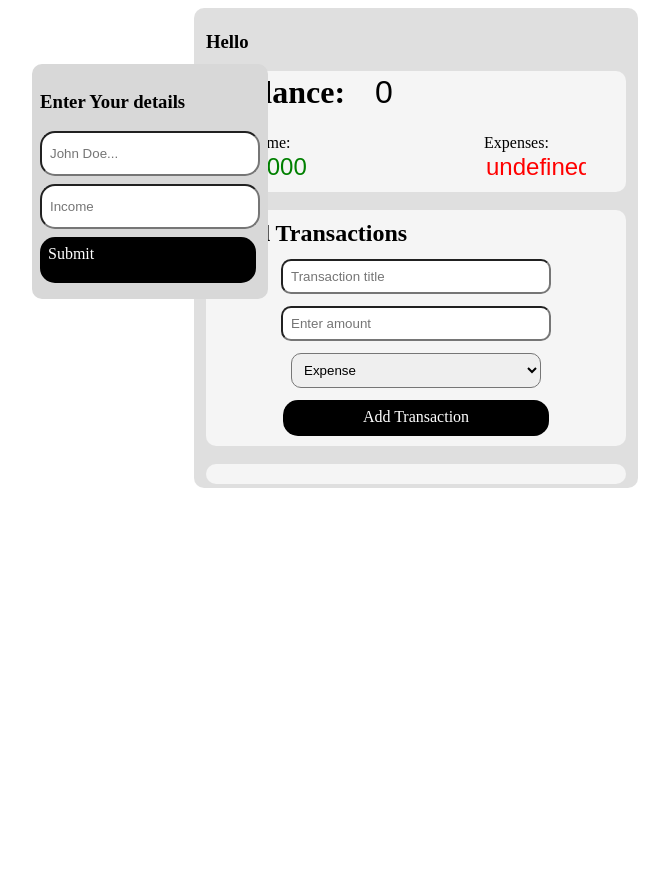
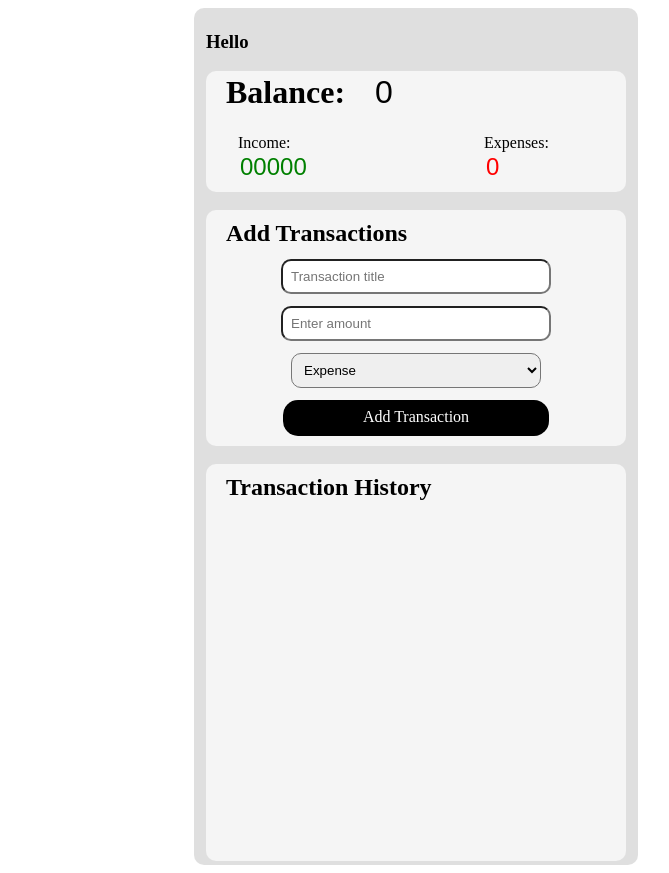
Before and after one commit to Sabdulgafar/ExpTrack, a plain HTML site: page index.html in a window 1280 px wide. Both pictures are taken after a click on the link "Add Transaction". Shown: the whole page, without its empty margins (224-893 px from the left). Before the commit the page ends 800 px from the top, so only its background shows below. Drawn offline with Linux system fonts and the light colour scheme.

Commit message:
fixed the string addition

```diff
--- a/index.html
+++ b/index.html
@@ -31,9 +31,9 @@
     <div id="UserInfo">
         <h3>Enter Your details</h3>
         <form>
-            <input type="text" placeholder="John Doe..." id="UserNameInput" class="input">
+            <input type="text" placeholder="Your Name" id="UserNameInput" class="input">
 
-            <input type="text" placeholder="Income" id="UserBalanceInput" class="input">
+            <input type="text" placeholder="Your Income" id="UserBalanceInput" class="input">
 
             <a class="input" style="height: 30px; width: 200px; background-color: black; color: white;" onclick="CollectUserInfo()">Submit</a>
         </form>
@@ -46,12 +46,12 @@
 
             <div class="flex">
                 <div>Income: <input type="text" name="" id="UserIncome" value="00000"></div>
-                <div>Expenses: <input type="text" name="" id="UserExpenses" value=''></div>
+                <div>Expenses: <input type="text" name="" id="UserExpenses" value=""></div>
             </div>
         </div>
         <br/>
         <div class="patchSection transaction-section">
-            <h2 class="TransactionTitle">Add Transactions</h2>
+            <h2 class="PatchTitle">Add Transactions</h2>
             <form action="">
                 <input type="text" placeholder="Transaction title" id="TransactionTitle">
                 <input type="number" placeholder="Enter amount" id="TransactionAmount">
@@ -64,7 +64,8 @@
         </div>
         <br/>
         <div class="patchSection">
-
+            <h2 class="PatchTitle">Transaction History</h2>
+            <div class="list-container"></div>
         </div>
     </div>
 
--- a/script.js
+++ b/script.js
@@ -43,6 +43,8 @@
 // }
 
 let Username,UserBalance,UserIncome,UserExpense,expinc;
+
+
 function CollectUserInfo(){
     Username = document.getElementById('UserNameInput').value;
     UserBalance = document.getElementById('UserBalanceInput').value;
@@ -54,20 +56,49 @@ function CollectUserInfo(){
     document.getElementById('UserInfo').style.display="none";
 }
 
+// function AddTransaction(){
+//     expinc=document.getElementById('ExpInc').value;
+//     UserExpense=document.getElementById('UserExpenses').value;
+//     UserBalance=document.getElementById('UserBalance').value;
+//     if(expinc==='expense'){
+//         let TransactionAmount=document.getElementById('TransactionAmount').value;
+
+//         let newBalance=(eval(UserBalance-TransactionAmount));
+//         document.getElementById('UserBalance').value=newBalance;
+
+//         let newExpense=(eval(TransactionAmount+UserExpense));
+//         // document.getElementById('UserExpenses').value=newExpense;
+//         console.log(newExpense);
+//     }
+//     document.getElementById('TransactionAmount').value="";
+// }
+
 function AddTransaction(){
-    expinc=document.getElementById('ExpInc').value;
-    UserExpense=document.getElementById('UserExpenses').value;
-    UserBalance=document.getElementById('UserBalance').value;
-    if(expinc==='expense'){
-        let TransactionAmount=document.getElementById('TransactionAmount').value;
+        let expinc = document.getElementById('ExpInc').value;
+        let UserExpense = Number(document.getElementById('UserExpenses').value);
+        let UserIncome = Number(document.getElementById('UserIncome').value);
+        let UserBalance = Number(document.getElementById('UserBalance').value);
+        let TransactionAmount = Number(document.getElementById('TransactionAmount').value);
 
-        let newBalance=(eval(UserBalance-TransactionAmount));
-        console.log(newBalance);
-        document.getElementById('UserBalance').value=newBalance;
+        // console.log(expinc, UserExpense);
+        let newBalance, newExpense, newIncome;
 
-        Number(UserExpense);
-        let newExpense=(eval(UserExpense+TransactionAmount));
-        document.getElementById('UserExpenses').value=newExpense;
-    }
-    document.getElementById('TransactionAmount').value="";
+        if (expinc === 'expense') {
+            newBalance = UserBalance - TransactionAmount;
+            console.log(newBalance);
+            document.getElementById('UserBalance').value = newBalance;
+
+            newExpense = UserExpense + TransactionAmount;
+            document.getElementById('UserExpenses').value = newExpense;
+        }else if(expinc==='income'){
+            newBalance = UserBalance + TransactionAmount;
+            document.getElementById('UserBalance').value=newBalance;
+
+            newIncome = UserIncome + TransactionAmount;
+            document.getElementById('UserIncome').value=newIncome;
+        }else{
+            console.log("Throw error");
+        }
+
+        document.getElementById('TransactionAmount').value = "";
 }
--- a/style.css
+++ b/style.css
@@ -40,11 +40,12 @@
     background-color: rgb(216, 216, 216);
     padding: 0.5rem;
     border-radius: 10px;
-    display: block;
+    display: none;
     margin: auto;
     position: absolute;
     left: 20%;
     top: 8%;
+    border: thin black solid;
 }
 .input{
     margin: 0.5rem 0rem;
@@ -103,7 +104,7 @@
 #UserExpenses{
     color: red;
 }
-.TransactionTitle{
+.PatchTitle{
     margin: 0;
 }
 .transaction-section form input, .transaction-section form select{
@@ -116,3 +117,8 @@
     margin-left: auto;
     margin-right: auto;
 }
+
+.list-container{
+    width: 100%;
+    height: 350px;
+}
```
